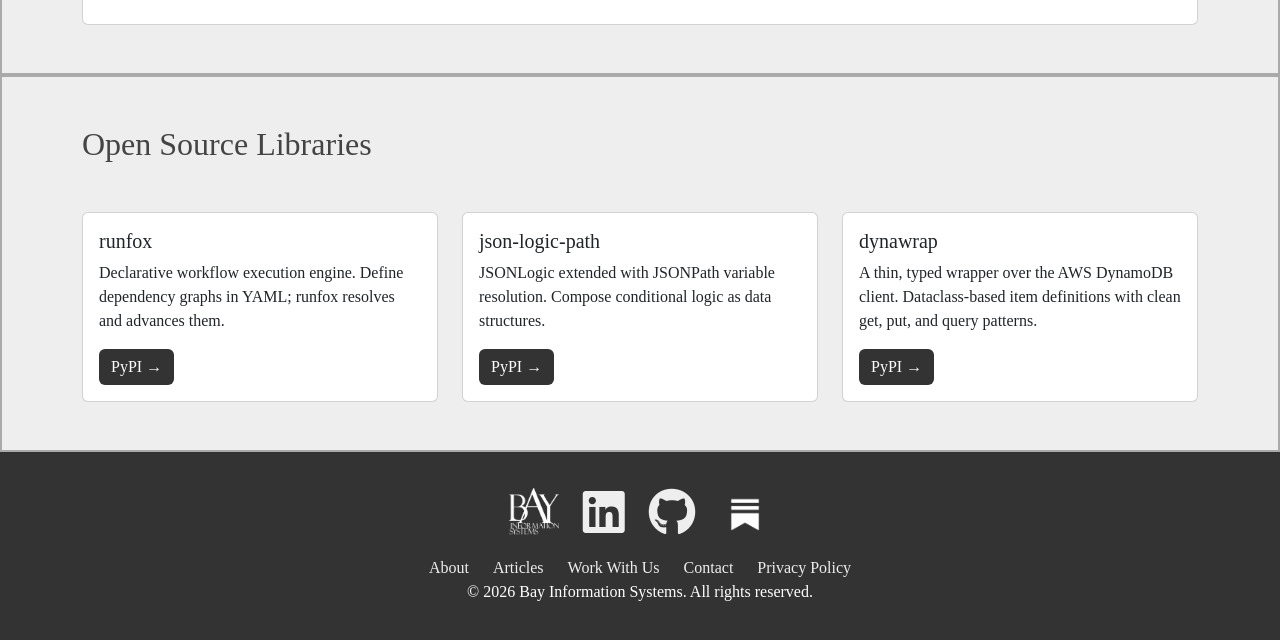
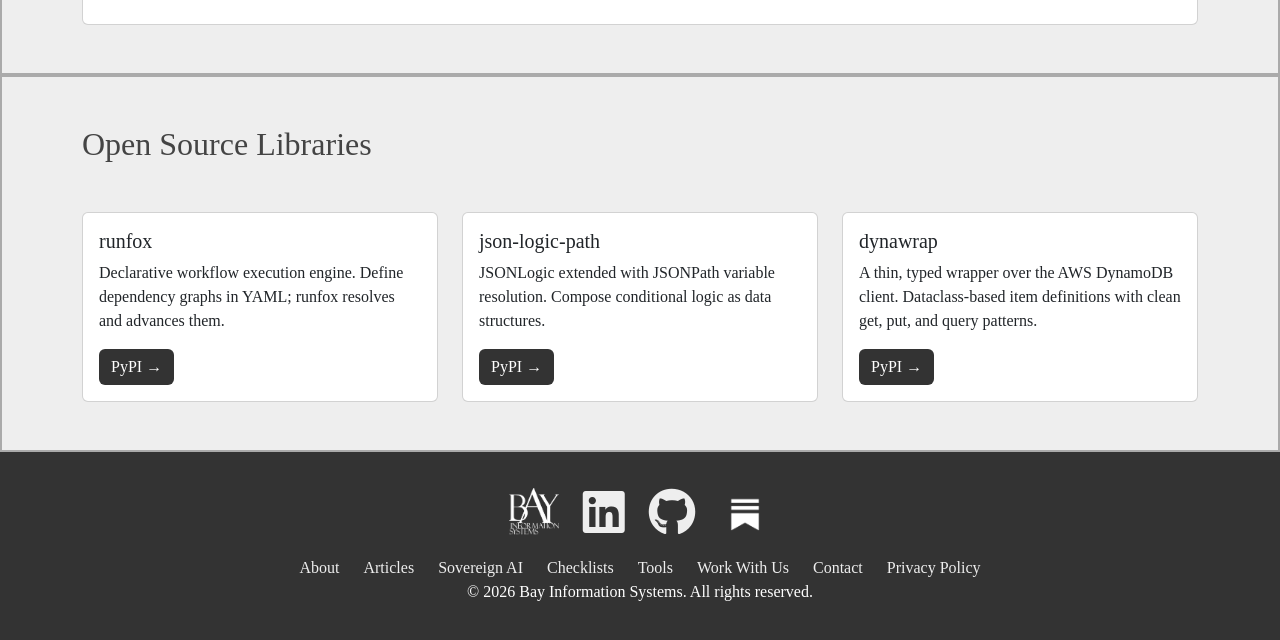
Before and after one commit to bayinfosys/bayinfosys.github.io, a Jekyll site: the page built from index.html, in a window 1280 px wide and 900 px high, scrolled down 2924 px, cut to the strip 260-900 px from the top of the window. Built offline with Jekyll 4.4.1, drawn with Linux system fonts in a browser that asks for light colours.

Commit message:
added sov-ai checklists and tools to footer.html

```diff
--- a/_includes/footer.html
+++ b/_includes/footer.html
@@ -10,6 +10,9 @@
   <nav class="d-flex justify-content-center gap-4 mt-3 flex-wrap">
     <a href="/about.html" style="color: var(--light-bg);">About</a>
     <a href="/library.html" style="color: var(--light-bg);">Articles</a>
+    <a href="/sovereign-ai.html" style="color: var(--light-bg);">Sovereign AI</a>
+    <a href="/checklists.html" style="color: var(--light-bg);">Checklists</a>
+    <a href="/tools.html" style="color: var(--light-bg);">Tools</a>
     <a href="/work-with-us.html" style="color: var(--light-bg);">Work With Us</a>
     <a href="/contact.html" style="color: var(--light-bg);">Contact</a>
     <a href="/privacy.html" style="color: var(--light-bg);">Privacy Policy</a>
```
